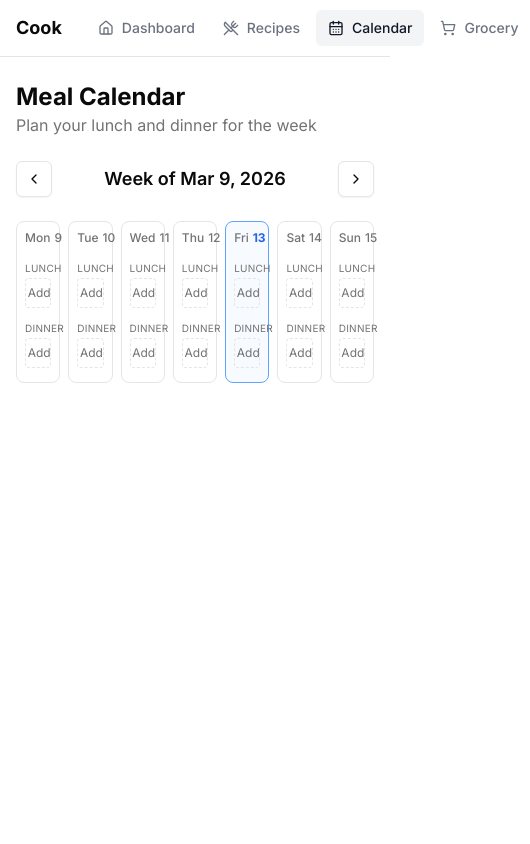
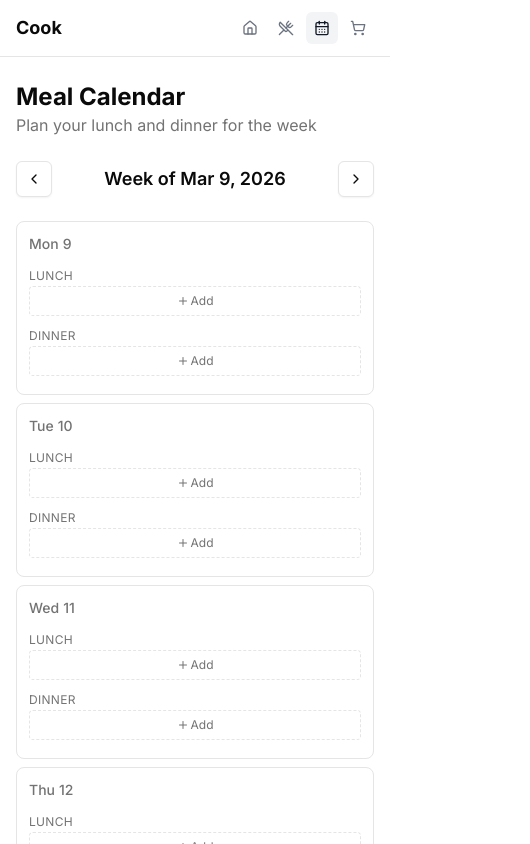
Before and after one commit to kyokosawada/cooking-diaries, a Next.js app: page /calendar in a window 390 px wide. Shown: the top 844 px of the page, 530 px wide, since content can reach past the window. Built offline with nearby package versions, Linux system fonts and the light colour scheme; no server answers; the database is empty.

Commit message:
fix: make app mobile-friendly
- Nav: show icons only on mobile, labels on sm+
- Meal calendar: single column on mobile, 7 columns on sm+
- Dashboard weekly grid: 4 columns on mobile, 7 on sm+
- Recipe detail: wrap metadata on small screens

```diff
--- a/src/app/page.tsx
+++ b/src/app/page.tsx
@@ -117,7 +117,7 @@ export default async function DashboardPage() {
         <div className="flex items-center justify-between mb-3">
           <h2 className="text-lg font-semibold">This Week</h2>
         </div>
-        <div className="grid grid-cols-7 gap-2">
+        <div className="grid grid-cols-4 gap-2 sm:grid-cols-7">
           {Array.from({ length: 7 }, (_, i) => {
             const day = addDays(new Date(weekStart), i)
             const dateStr = format(day, 'yyyy-MM-dd')
--- a/src/app/recipes/[id]/page.tsx
+++ b/src/app/recipes/[id]/page.tsx
@@ -46,7 +46,7 @@ export default async function RecipeDetailPage({
           </Badge>
         </div>
 
-        <div className="mt-3 flex items-center gap-6 text-sm text-muted-foreground">
+        <div className="mt-3 flex flex-wrap items-center gap-4 sm:gap-6 text-sm text-muted-foreground">
           <span className="flex items-center gap-1.5">
             <Clock className="h-4 w-4" />
             {recipe.cook_time} min
--- a/src/components/meal-calendar.tsx
+++ b/src/components/meal-calendar.tsx
@@ -71,17 +71,17 @@ export function MealCalendar({ mealPlans }: MealCalendarProps) {
         </Button>
       </div>
 
-      <div className="grid grid-cols-7 gap-2">
+      <div className="grid grid-cols-1 gap-2 sm:grid-cols-7">
         {days.map((day) => {
           const isToday = isSameDay(day, new Date())
           return (
             <div
               key={day.toISOString()}
-              className={`rounded-lg border p-2 min-h-[160px] ${
+              className={`rounded-lg border p-3 sm:p-2 sm:min-h-[160px] ${
                 isToday ? 'border-blue-400 bg-blue-50/50' : ''
               }`}
             >
-              <div className="text-xs font-medium text-muted-foreground mb-2">
+              <div className="text-sm sm:text-xs font-medium text-muted-foreground mb-2">
                 {format(day, 'EEE')}
                 <span className={`ml-1 ${isToday ? 'text-blue-600 font-bold' : ''}`}>
                   {format(day, 'd')}
@@ -92,7 +92,7 @@ export function MealCalendar({ mealPlans }: MealCalendarProps) {
                 const meal = getMeal(day, mealType)
                 return (
                   <div key={mealType} className="mb-1.5">
-                    <span className="text-[10px] uppercase tracking-wide text-muted-foreground">
+                    <span className="text-xs sm:text-[10px] uppercase tracking-wide text-muted-foreground">
                       {mealType}
                     </span>
                     {meal?.recipe ? (
--- a/src/components/nav.tsx
+++ b/src/components/nav.tsx
@@ -17,7 +17,7 @@ export function Nav() {
 
   return (
     <nav className="border-b bg-white">
-      <div className="mx-auto flex h-14 max-w-5xl items-center gap-6 px-4">
+      <div className="mx-auto flex h-14 max-w-5xl items-center justify-between px-4 sm:justify-start sm:gap-6">
         <Link href="/" className="text-lg font-bold">
           Cook
         </Link>
@@ -27,14 +27,14 @@ export function Nav() {
               key={href}
               href={href}
               className={cn(
-                'flex items-center gap-2 rounded-md px-3 py-2 text-sm font-medium transition-colors hover:bg-gray-100',
+                'flex items-center gap-2 rounded-md px-2 py-2 text-sm font-medium transition-colors hover:bg-gray-100 sm:px-3',
                 pathname === href
                   ? 'bg-gray-100 text-gray-900'
                   : 'text-gray-500'
               )}
             >
               <Icon className="h-4 w-4" />
-              {label}
+              <span className="hidden sm:inline">{label}</span>
             </Link>
           ))}
         </div>
```
